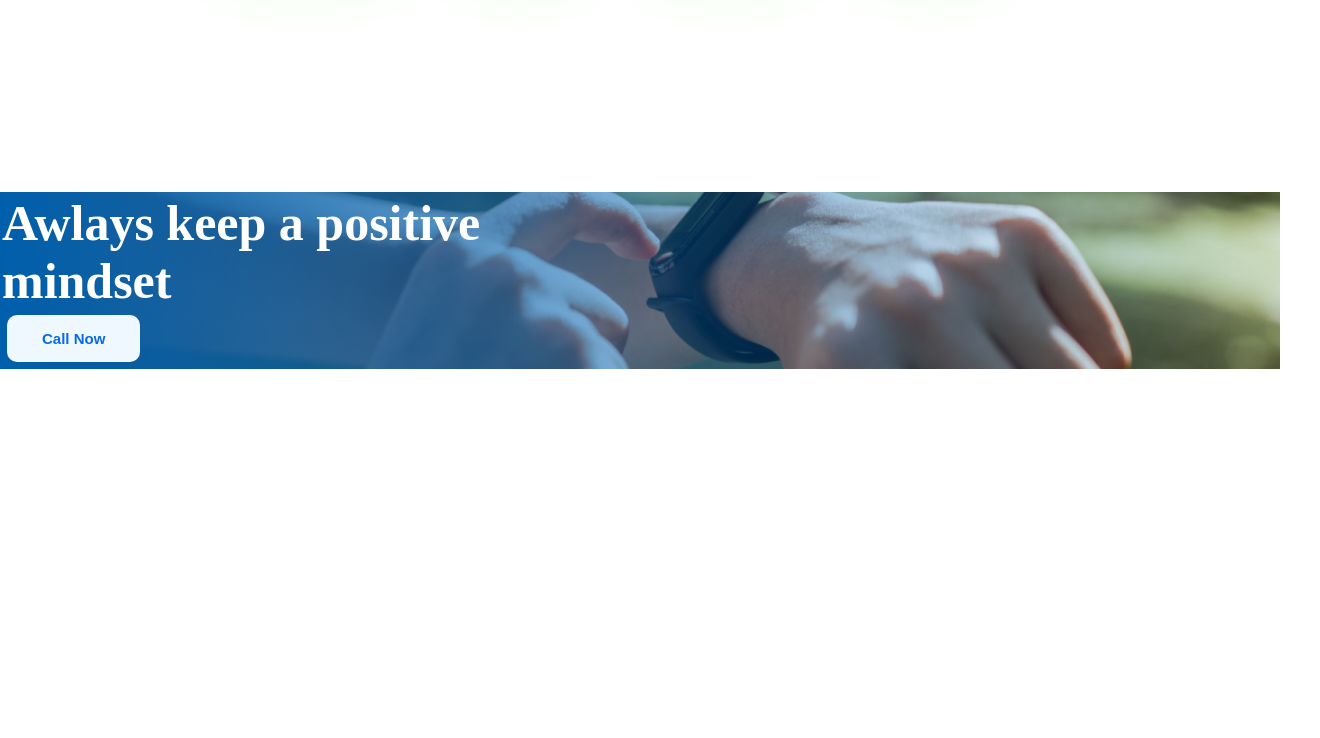
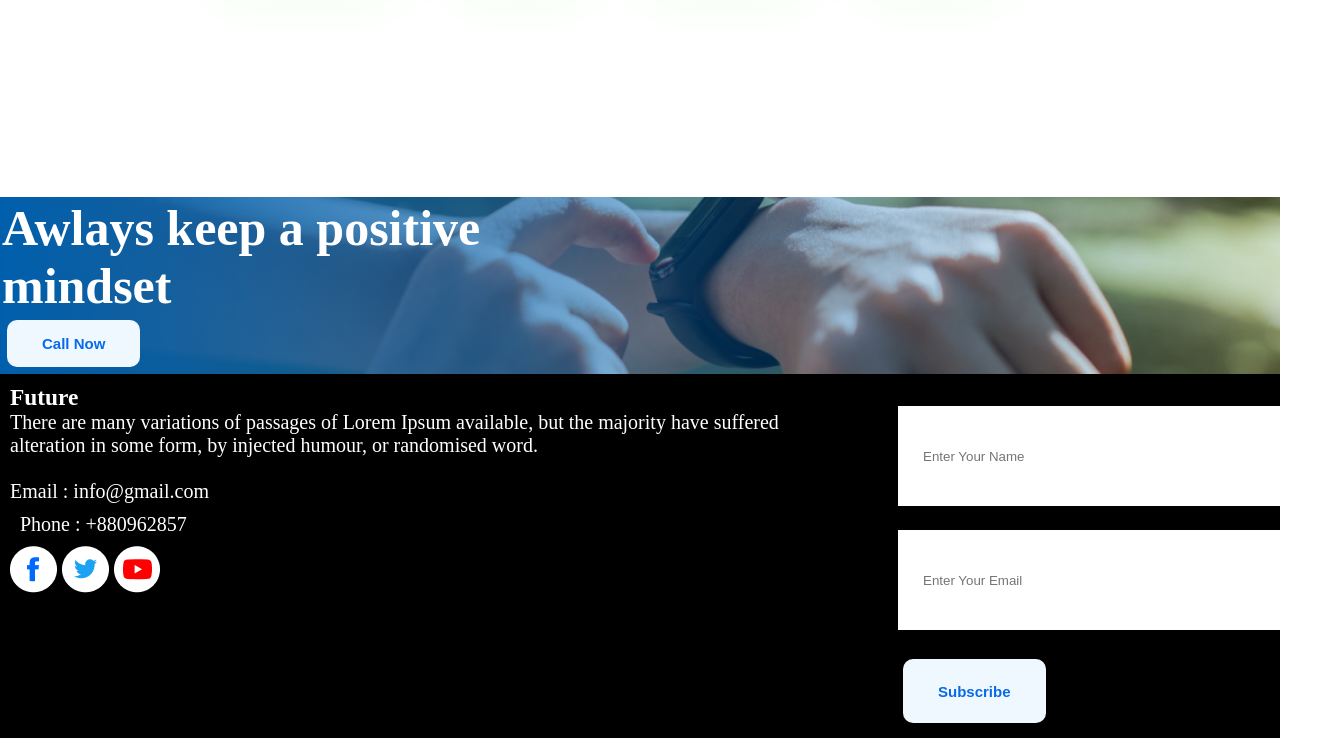
Before and after one commit to ataullahmesbah/assignment-1, a plain HTML site: page index.html in a window 1280 px wide. Shown: the part 2034-2772 px from the top of the page, 1320 px wide, since content can reach past the window. Before the commit the page ends 2403 px from the top, so only its background shows below. Drawn offline with Linux system fonts and the light colour scheme.

Commit message:
rat 5 tar kaj

```diff
--- a/index.html
+++ b/index.html
@@ -47,7 +47,7 @@
         </section>
         <!-- my plan section -->
         <section class="my-plan">
-            <h3 class="section-title">My Plan</h3>
+            <h1 class="section-title">My Plan</h1>
             <div class="skills-container">
                 <div class="skill">
                     <img src="./new-year-new-me-main/images/icons/web.png" alt="">
@@ -82,5 +82,39 @@
         </div>
        </section>
     </main>
+    <!-- contact section -->
+    <footer>
+        <section class="contact">
+            <div class="contact-details">
+                <h3 class="contact-title">Future</h3>
+                <p class="contact-description">There are many variations of passages of Lorem Ipsum
+                    available, but the majority have suffered alteration in some
+                    form, by injected humour, or randomised word.</p>
+                    <br>
+
+                    <p>Email : info@gmail.com</p>
+                    <p class="contact">Phone : +880962857
+                    </p>
+                <a href="">
+                    <img src="./new-year-new-me-main/images/icons/fb.png" alt="">
+                </a>
+                <a href="">
+                    <img src="./new-year-new-me-main/images/icons/twitter.png" alt="">
+                </a>
+                <a href="">
+                    <img src="./new-year-new-me-main/images/icons/youtube.png" alt="">
+                </a>
+            </div>
+            <div>
+            <h3 class="subscribe-title">Subscribe</h3>
+            <form action="">
+                <input type="text" name="" id="" placeholder="Enter Your Name">
+                <input type="email" name="" id="" placeholder="Enter Your Email">
+                <input class="btn-primary" type="button" value="Subscribe">
+            </form>
+            </div>
+
+        </section>
+    </footer>
 </body>
 </html>
--- a/styles/magical.css
+++ b/styles/magical.css
@@ -1,6 +1,7 @@
 *{
     margin: 0px;
 }
+/* banner styles */
 .banner-container{
     width: 100%;
     height: 100vh;
@@ -24,7 +25,7 @@
     margin: auto;
     padding: 10px;
 }
-/* contact us */
+/* banner contact button styles */
 .btn-primary{
     padding: 15px 35px;
     background-color: aliceblue;
@@ -96,6 +97,7 @@
 .skill-description{
     color: #756d6d;
 }
+/* background liner styles */
 .awlays-section{
     background-image: linear-gradient(90deg, #005FAC 0%, rgba(0, 95, 172, 0) 100%),url('../new-year-new-me-main/images/watch.png');
     background-size: cover;
@@ -108,5 +110,31 @@
     font-size: 50px;
     color: white;
     text-align: left;
-;
+
 }
+/* contact section */
+.contact{
+    display: flex;
+    gap: 100px;
+    background: #000000;
+    padding: 10px;
+}
+.contact .section-title{
+    text-align: left;
+}
+.contact input[type="text"], input[type="email"]{
+    margin-bottom: 24px;
+    border: 0;
+    width: 100%;
+    padding: 18px 25px;
+}
+.contact-details{
+    font-size: 20px;
+    color: white;
+}
+input{
+    height: 64px;
+}
+.contact a{
+    text-decoration: none;
+}
```
